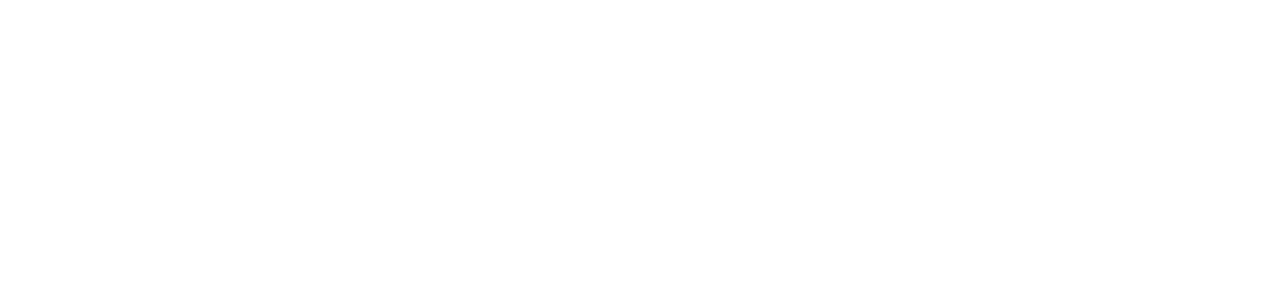
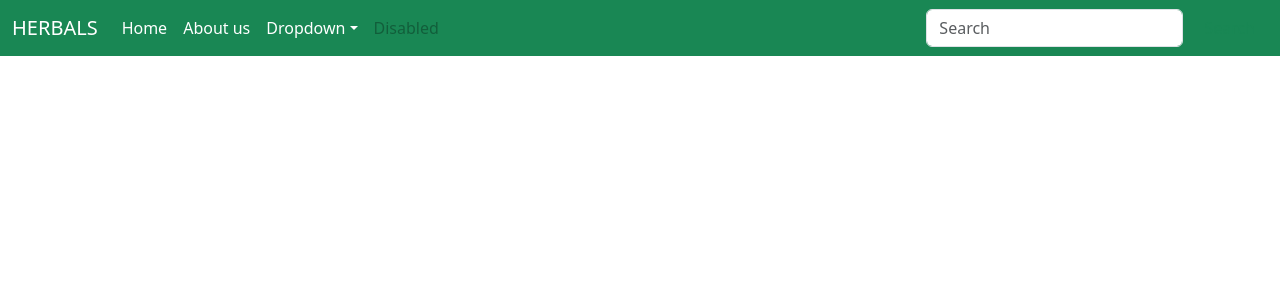
Before and after one commit to IT21016752/DS_Project, a React (Create React App) app in the folder frontend/: page / in a window 1280 px wide. Before the commit this address had no page. Shown: the top 300 px of the page. Built offline with nearby package versions, Linux system fonts and the light colour scheme.

Commit message:
Header Initialization

```diff
--- a/frontend/package.json
+++ b/frontend/package.json
@@ -13,7 +13,7 @@
     "web-vitals": "^2.1.4"
   },
   "scripts": {
-    "start": "react-scripts start",
+    "start": "react-scripts --openssl-legacy-provider start",
     "build": "react-scripts build",
     "test": "react-scripts test",
     "eject": "react-scripts eject"
--- a/frontend/public/index.html
+++ b/frontend/public/index.html
@@ -1,17 +1,25 @@
 <!DOCTYPE html>
 <html lang="en">
+
 <head>
   <meta charset="utf-8" />
   <meta name="viewport" content="width=device-width, initial-scale=1" />
-    <meta
-      name="description"
-      content="Web site created using create-react-app"
-    />
+  <meta name="description" content="Web site created using create-react-app" />
+  <link href="https://cdn.jsdelivr.net/npm/bootstrap@5.3.0-alpha3/dist/css/bootstrap.min.css" rel="stylesheet"
+    integrity="sha384-KK94CHFLLe+nY2dmCWGMq91rCGa5gtU4mk92HdvYe+M/SXH301p5ILy+dN9+nJOZ" crossorigin="anonymous">
   <title>Herbal</title>
 </head>
+
 <body>
   <noscript>You need to enable JavaScript to run this app.</noscript>
   <div id="root"></div>
 
+  <script src="https://cdn.jsdelivr.net/npm/@popperjs/core@2.11.7/dist/umd/popper.min.js"
+    integrity="sha384-zYPOMqeu1DAVkHiLqWBUTcbYfZ8osu1Nd6Z89ify25QV9guujx43ITvfi12/QExE"
+    crossorigin="anonymous"></script>
+  <script src="https://cdn.jsdelivr.net/npm/bootstrap@5.3.0-alpha3/dist/js/bootstrap.min.js"
+    integrity="sha384-Y4oOpwW3duJdCWv5ly8SCFYWqFDsfob/3GkgExXKV4idmbt98QcxXYs9UoXAB7BZ"
+    crossorigin="anonymous"></script>
 </body>
+
 </html>
--- a/frontend/src/App.js
+++ b/frontend/src/App.js
@@ -1,12 +1,17 @@
+import React from 'react';
 import './styles/App.css';
 import { BrowserRouter as Router, Routes, Route } from 'react-router-dom';
 import AddItem from './pages/ItemManagement/AddItem.js';
+import Header from './pages/Header.js';
 
 function App() {
   return (
     <Router>
       <Routes>
-        <Route path="/additems" element={<AddItem />} />
+        <Route element={<Header />}>
+          <Route path="/" />
+          <Route path="/additems" element={<AddItem />} />
+        </Route>
       </Routes>
     </Router>
   );
--- a/frontend/src/pages/Header.js
+++ b/frontend/src/pages/Header.js
@@ -1,9 +1,44 @@
 import React from "react";
 
 function Header() {
-    return(
-        <>
-
-        </>
+    return (
+        <nav className="navbar navbar-expand-lg bg-success">
+            <div className="container-fluid">
+                <a className="navbar-brand" href="#" style={{color:"white"}}>HERBALS</a>
+                <button className="navbar-toggler" type="button" data-bs-toggle="collapse" data-bs-target="#navbarSupportedContent" aria-controls="navbarSupportedContent" aria-expanded="false" aria-label="Toggle navigation">
+                    <span className="navbar-toggler-icon"></span>
+                </button>
+                <div className="collapse navbar-collapse" id="navbarSupportedContent">
+                    <ul className="navbar-nav me-auto mb-2 mb-lg-0">
+                        <li className="nav-item">
+                            <a className="nav-link active text-white" aria-current="page" href="#">Home</a>
+                        </li>
+                        <li className="nav-item">
+                            <a className="nav-link text-white" href="#">About us</a>
+                        </li>
+                        <li className="nav-item dropdown">
+                            <a className="nav-link dropdown-toggle text-white" href="#" role="button" data-bs-toggle="dropdown" aria-expanded="false">
+                                Dropdown
+                            </a>
+                            <ul className="dropdown-menu text-white">
+                                <li><a className="dropdown-item" href="#">Action</a></li>
+                                <li><a className="dropdown-item" href="#">Another action</a></li>
+                                <li><hr className="dropdown-divider" /></li>
+                                <li><a className="dropdown-item" href="#">Something else here</a></li>
+                            </ul>
+                        </li>
+                        <li className="nav-item">
+                            <a className="nav-link disabled">Disabled</a>
+                        </li>
+                    </ul>
+                    <form className="d-flex" role="search">
+                        <input className="form-control me-2" type="search" placeholder="Search" aria-label="Search" />
+                        <button className="btn btn-outline-success" type="submit">Search</button>
+                    </form>
+                </div>
+            </div>
+        </nav>
     )
 }
+
+export default Header;
```
Also changed, not shown: 1 other file (tests, documents, lock files or other folders). Lines whose indentation alone changed are shown as unchanged.
